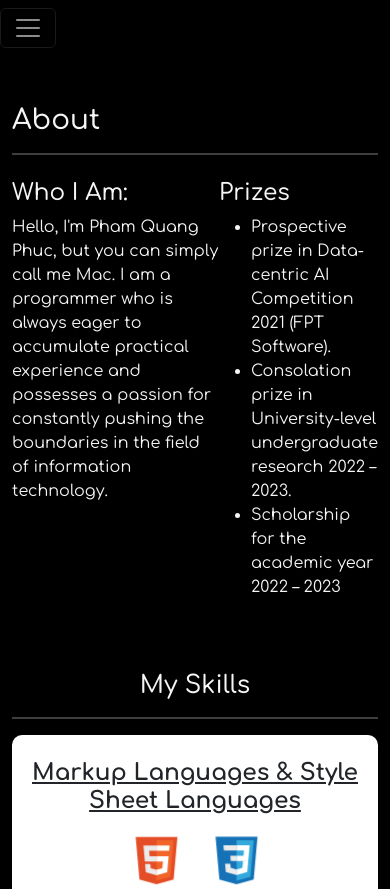
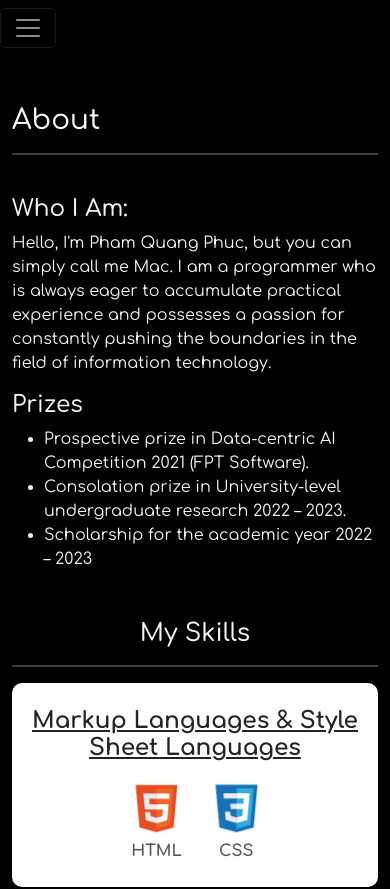
Before and after one commit to phphuc0608/Personal_Website, a Vue app: page /about in a window 390 px wide. Shown: the top 889 px of the page. Built offline with nearby package versions, Linux system fonts and the light colour scheme; a web font is replaced by a local one.

Commit message:
responsive

```diff
--- a/src/views/AboutView.vue
+++ b/src/views/AboutView.vue
@@ -5,13 +5,13 @@
         <h1 class="text_about">About</h1>
       </div>
       <hr>
-      <div class="description d-flex justify-content-center pt-2">
-      <div class="col-md-6 text_about mb-2">
+      <div class="description pt-2">
+        <div class="col-md-6 des_item text_about mb-2">
           <h3 class="text_about">Who I Am:</h3>
           Hello, I'm Pham Quang Phuc, but you can simply call me Mac.
           I am a programmer who is always eager to accumulate practical experience and possesses a passion for constantly pushing the boundaries in the field of information technology.
         </div>
-      <div class="col-md-6 text_about mb-2">
+        <div class="col-md-6 des_item text_about mb-2">
           <h3 class="text_about">Prizes</h3>
           <ul>
             <li>Prospective prize in Data-centric AI Competition 2021 (FPT Software).</li>
@@ -148,7 +148,10 @@ export default {
   color: #F5F5F5;
   opacity: 1 !important;
 }
-
+.description {
+  display: flex;
+  justify-content: center;
+}
 hr {
   border: 1px solid #F5F5F5;
   margin: 1rem 0;
@@ -195,4 +198,13 @@ hr {
     transform: scale(1);
   }
 }
+
+@media (max-width: 720px) {
+  .description {
+    display: block;
+  }
+  .des_item {
+    margin-top: 1rem;
+  }
+}
 </style>
--- a/src/views/ProjectsView.vue
+++ b/src/views/ProjectsView.vue
@@ -3,15 +3,15 @@
   <div class="col-md-12 mt-5">
     <h1 class="text_about">Projects</h1>
   </div>
-  <div class="description pt-2">
+  <div class="pt-2">
     <div class="col-md-6 text_about mb-2">
       Of course, I can't call myself a tech guy without some software projects.
     </div>
   </div>
   <hr>
   <div id="project_container" v-for="project in projects">
-    <div class="col-md-12 d-flex justify-content-center">
-      <div class="col-md-5 me-4">
+    <div class="col-md-12 project_box">
+      <div class="col-lg-5 col-md-12 me-lg-4">
         <h3 class="text_about">{{ project.name }}</h3>
         <span class="text_about justified_text">
           {{ project.content }}
@@ -27,7 +27,7 @@
           </span>
         </div>
       </div>
-      <div class="col-md-7">
+      <div class="col-lg-7 col-md-12">
         <img :src="project.img" class="img_pro" alt="">
       </div>
     </div>
@@ -110,4 +110,17 @@ export default {
   border: 1px solid white;
   cursor: pointer;
 }
+.project_box{
+  display: flex;
+  justify-content: center;
+  align-items: center;
+}
+@media (max-width: 991px) {
+  .project_box {
+    display: block;
+  }
+  .img_pro {
+   margin-top: 20px;
+  }
+}
 </style>
```
Lines whose indentation alone changed are shown as unchanged.
